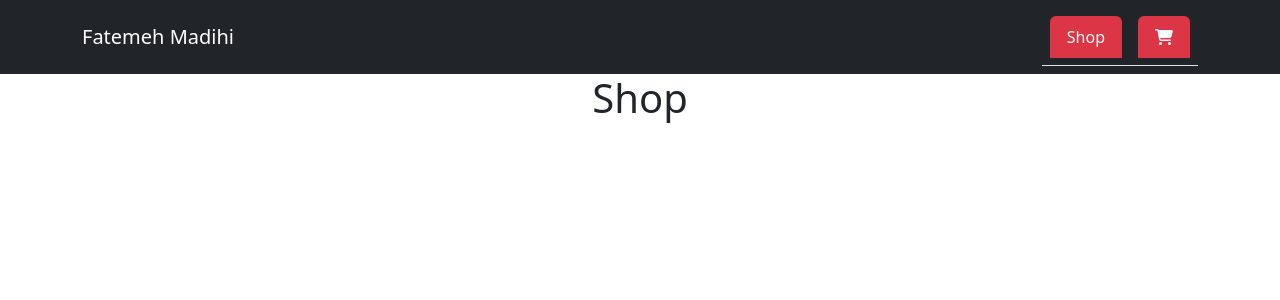
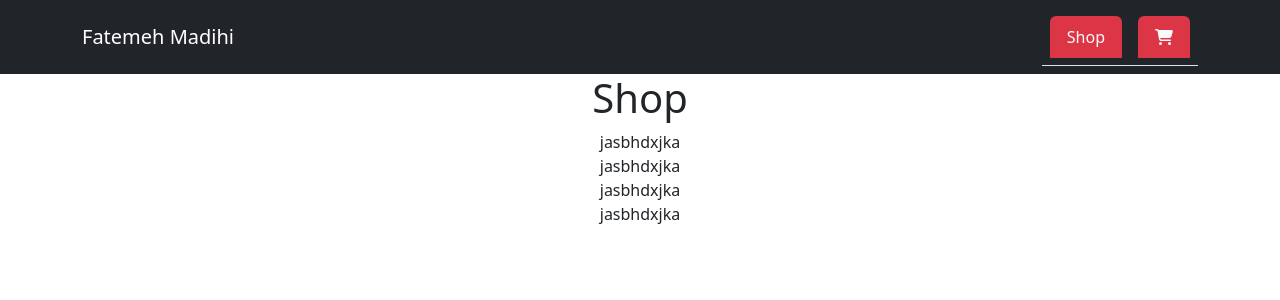
Before and after one commit to fmadihi/simple_store_by_react, a React (Create React App) app: page / in a window 1280 px wide. Shown: the top 300 px of the page. Built offline with nearby package versions, Linux system fonts and the light colour scheme.

Commit message:
Update Shop.jsx

```diff
--- a/src/pages/Shop.jsx
+++ b/src/pages/Shop.jsx
@@ -1,6 +1,18 @@
+import React from 'react';
+import {Product} from '../assets/data';
+import Products from './product/Products'
+
 const Shop = () =>{
     return(
-        <h1>Shop</h1>
+        <React.Fragment>
+            <h1>Shop</h1>
+            <div className="row">
+                {Product.map((elem)=>{
+                   return <Products data={elem} />
+                })}
+            </div>
+        </React.Fragment>
+
     )
 }
 export default Shop
```
